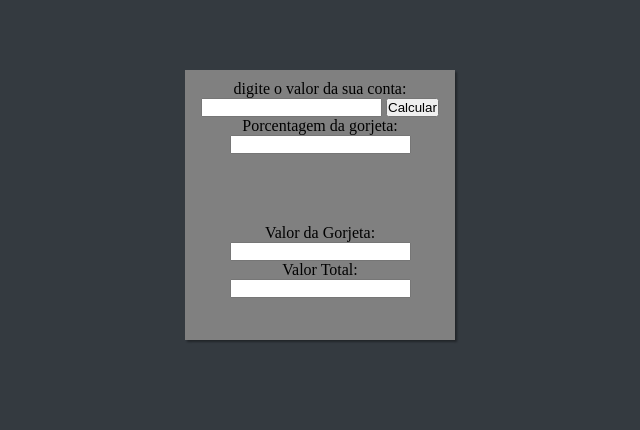
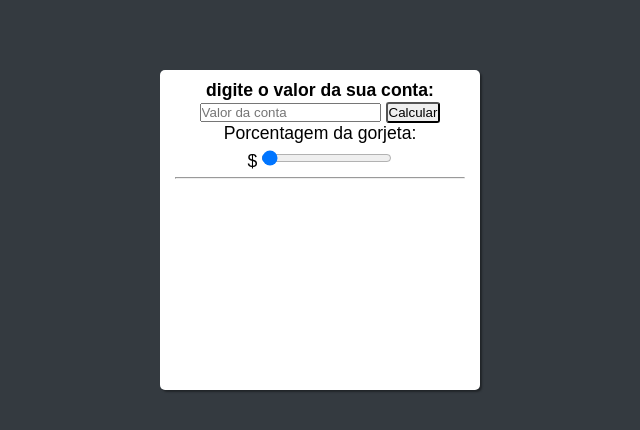
Before and after one commit to Igor-monteiro-barreto/gorjeta_tip, a plain HTML site: page index.html in a window 1280 px wide. Shown: the whole page, without its empty margins (320-960 px from the left). Drawn offline with Linux system fonts and the light colour scheme.

Commit message:
Quase pronto

```diff
--- a/estilo.css
+++ b/estilo.css
@@ -7,22 +7,45 @@
   }
   body{
     background-color: #343a40;
+    font-family: Arial, Helvetica, sans-serif;
+    font-size: 1.1em;
   }
   main{
     padding: 70px;
     margin: auto;
   }
+  section > label > h1{
+    font-family: Arial, Helvetica, sans-serif;
+    font-size: 1em;
+  }
 section{
-  width: 250px;
-  height: 250px;
+  width: 300px;
+  height: 300px;
   margin: auto;
   text-align: center;
-  background-color: gray;
+  background-color: #fff;
   box-shadow: 2px 2px 2px rgba(0, 0, 0, 0.37);
   padding: 10px;
+  border-radius: 5px;
+  display: block;
+}
+section > label >span > input#tipInput{
+  margin-top: 5px;
+  position: initial;
+  border: 1px solid black;
+  margin-left: 4px;
 
 }
 
+section > input{
+  border-radius: 3px;
+  padding: 1px;
+}
+
+hr{
+  margin: 5px;
+}
+
 section > div{
-  padding-top: 70px;
+  padding-top: 50px;
 }
--- a/gorjeta.js
+++ b/gorjeta.js
@@ -1,5 +1,18 @@
 
 function Calcular(){
-    let valcont = document.querySelector("#iconta")
-window.alert(Number.valcont , "Deu certo kkk");
+let valcont = document.getElementById('iconta').value
+let res = document.getElementById('res')
+if(valcont <= 0){
+    window.alert('Algum componente esta vazio tente novamente');
 }
+else{
+    let porcentagem = document.getElementById('tipInput').value;
+    let gorjeta = (valcont * porcentagem) / 100;
+    let valorTotal = parseFloat(valcont) + gorjeta;
+
+
+    document.getElementById('tgorjeta').value = gorjeta.toFixed(2);
+    document.getElementById('vt').value = valorTotal.toFixed(2);
+    res.hidden = false
+}
+}
--- a/index.html
+++ b/index.html
@@ -10,21 +10,24 @@
     <main>
         <section>
             <label for="conta">
-                digite o valor da sua conta:<input type="number" id="iconta"name="conta">
-            </label><input type="button" value="Calcular"onclick="Calcular()" >
+                <h1>digite o valor da sua conta:</h1><input type="number" id="iconta" placeholder="Valor da conta" >
+            </label><input type="button" value="Calcular" onclick="Calcular()">
             <label for="gorgeta" id="Porcentagem">
                 <span>
                     Porcentagem da gorjeta:
                 </span>
-                <input type="text"id="Porcentagem">
+                <span>
+                    <br>$<input type="range" class="form-control" id="tipInput" value="0" max="100">
+                </span>
             </label>
-            <div id="res">
-                <p>Valor da Gorjeta:</p> <input type="text" id="tgorgeta">
-                <p>Valor Total:</p> <input type="text" id="vt">
+            <hr>
+            <div id="res" hidden>
+                <p>Valor da Gorjeta :</p> <input type="number" id="tgorjeta">
+                <p>Valor Total :</p> <input type="number" id="vt">
             </div>
         </section>
     </main>
 
-    <script src="gorgeta.js"></script>
+    <script src="gorjeta.js"></script>
 </body>
 </html>
```
Also changed, not shown: inner.html (+0 -2 lines).
